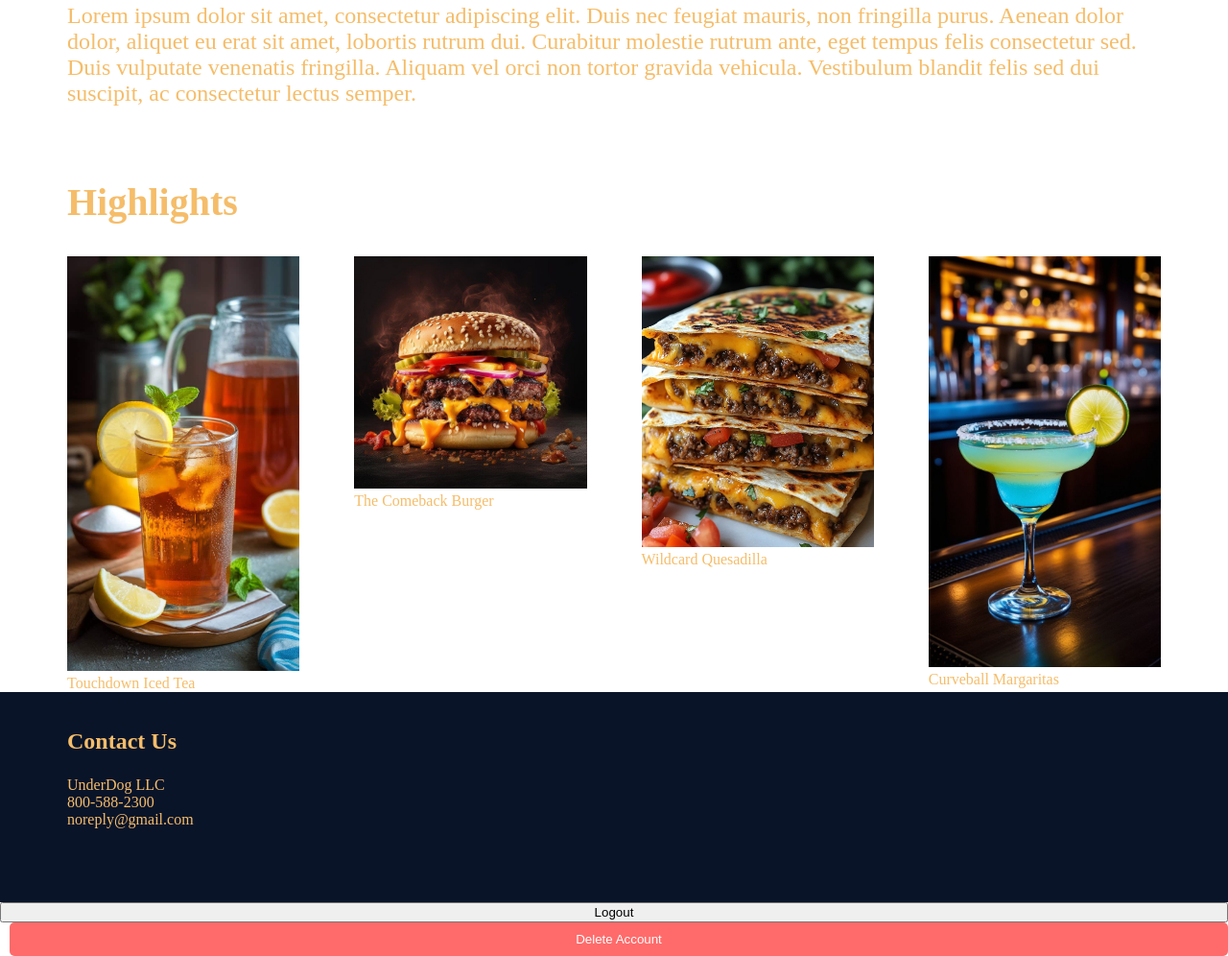
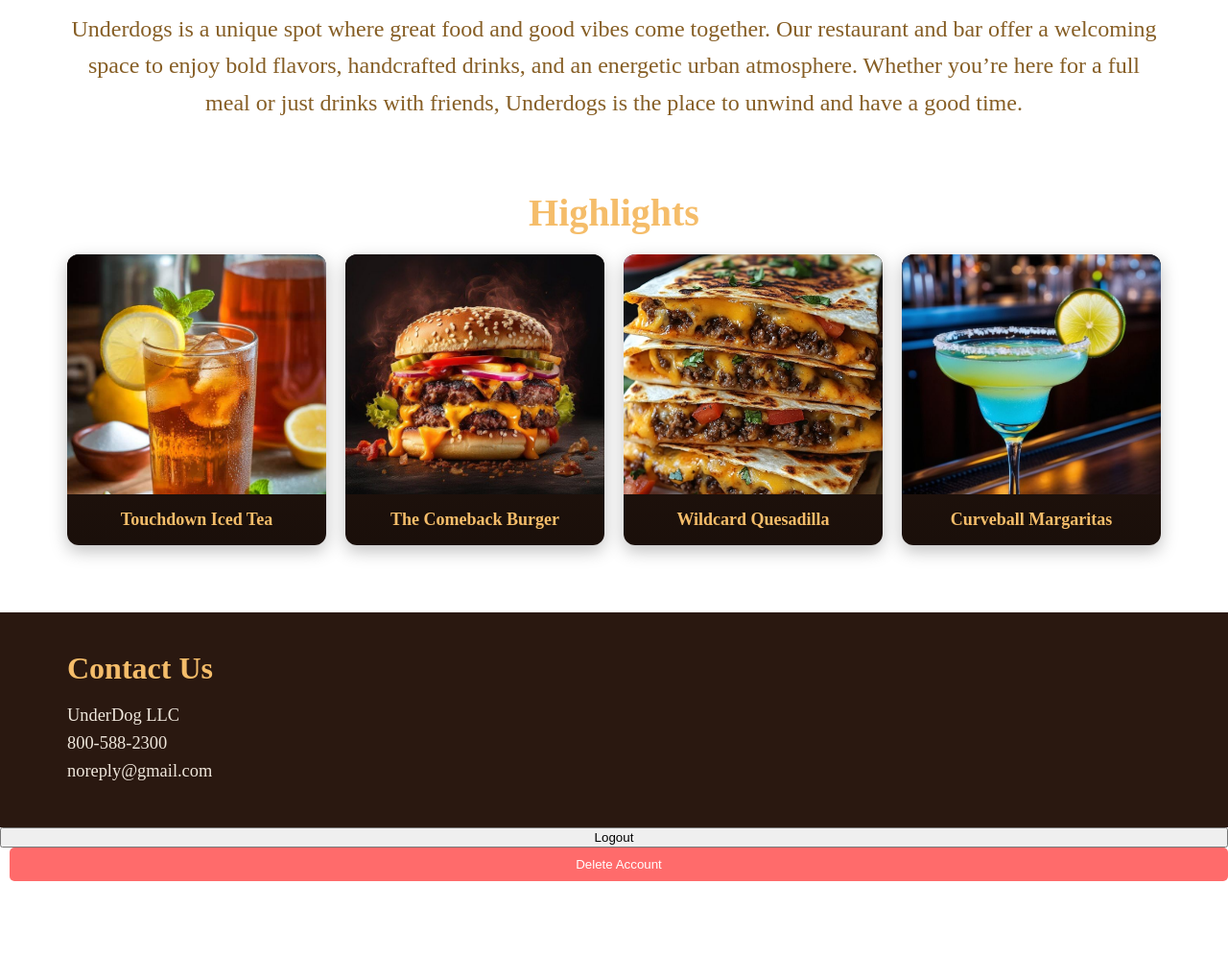
Before and after one commit to kayronbrown29-ai/120-Final-Project, a website: page index.html in a window 1280 px wide. Shown: the part 910-1906 px from the top of the page at 96% size. After the commit the page ends 1828 px from the top, so only its background shows below. Drawn offline with nearby package versions, Linux system fonts and the light colour scheme.

Commit message:
About us remodel

```diff
--- a/index.css
+++ b/index.css
@@ -172,41 +172,70 @@ label[for="newsletter"]{
 .width-limit{
     max-width:1140px;
     margin:0 auto;
+    padding:20px;
 }
 .width-limit h1{
     font-size:250%;
+    margin:30px 0 20px 0;
+    color:#f5bd6a;
+    text-align:center;
 }
 .width-limit p{
     font-size: 150%;
+    line-height:1.6;
+    color:#865e25;
+    text-align:center;
 }
 .a-row{
     display:flex;
     flex-direction: row;
-    gap:5%;
+    gap:20px;
+    margin:20px 0;
 }
 .presenting{
-    width:25%;
+    flex:1;
     margin:0;
     padding:0;
+    background: linear-gradient(180deg, #2a1810 0%, #1a0f0a 100%);
+    border-radius:12px;
+    overflow:hidden;
+    box-shadow: 0 6px 18px rgba(0,0,0,0.25);
+    transition: all 0.3s ease;
+    cursor:pointer;
+}
+.presenting:hover {
+    transform: translateY(-6px);
+    box-shadow: 0 10px 24px rgba(0,0,0,0.35);
 }
 .presenting img{
-    max-width:100%;
+    width:100%;
+    height:250px;
+    object-fit:cover;
+    display:block;
+}
+.presenting figcaption {
+    padding:16px;
+    text-align:center;
+    color:#f5bd6a;
+    font-weight:600;
+    font-size:18px;
 }
 footer{
-    background-color: #091429;
-    margin:0;
-    padding:0;
-    padding-top:3%;
-    padding-bottom:6%;
+    background-color: #2a1810;
+    margin:30px 0 0 0;
+    padding:40px 0;
 }
 footer h2{
-    margin:0;
+    margin:0 0 20px 0;
     padding:0;
-    margin-bottom:2%;
+    color:#f5bd6a;
+    font-size:200%;
 }
 footer p{
-    margin:0;
+    margin:8px 0;
     padding:0;
+    color:#efe7dc;
+    font-size:115%;
 }
 .width-container{
     max-width:1140px;
--- a/index.html
+++ b/index.html
@@ -29,23 +29,23 @@
     <main>
         <section class="width-limit">
             <h1>About Us</h1>
-            <p>Lorem ipsum dolor sit amet, consectetur adipiscing elit. Duis nec feugiat mauris, non fringilla purus. Aenean dolor dolor, aliquet eu erat sit amet, lobortis rutrum dui. Curabitur molestie rutrum ante, eget tempus felis consectetur sed. Duis vulputate venenatis fringilla. Aliquam vel orci non tortor gravida vehicula. Vestibulum blandit felis sed dui suscipit, ac consectetur lectus semper.</p>
+            <p>Underdogs is a unique spot where great food and good vibes come together. Our restaurant and bar offer a welcoming space to enjoy bold flavors, handcrafted drinks, and an energetic urban atmosphere. Whether you’re here for a full meal or just drinks with friends, Underdogs is the place to unwind and have a good time.</p>
             <br>
             <h1>Highlights</h1>
             <div class="a-row">
-                <figure class="presenting">
+                <figure class="presenting" onclick="goToMenu('Touchdown Iced Tea')">
                     <img src="img/tea.jpg">
                     <figcaption>Touchdown Iced Tea</figcaption>
                 </figure>
-                <figure class="presenting">
+                <figure class="presenting" onclick="goToMenu('The Comeback Burger')">
                     <img src="img/Burger.jpg">
                     <figcaption>The Comeback Burger</figcaption>
                 </figure>
-                <figure class="presenting">
+                <figure class="presenting" onclick="goToMenu('Wildcard Quesadilla')">
                     <img src="img/Quesdilla.jpg">
                     <figcaption>Wildcard Quesadilla</figcaption>
                 </figure>
-                <figure class="presenting">
+                <figure class="presenting" onclick="goToMenu('Curveball Margaritas')">
                     <img src="img/margarita.jpg">
                     <figcaption>Curveball Margaritas</figcaption>
             </div>
@@ -94,7 +94,12 @@ document.addEventListener("DOMContentLoaded", () => {
 <button onclick="deleteAccount()" class="delete-account-btn" style="background-color: #ff6b6b; color: white; padding: 10px 15px; border: none; border-radius: 5px; cursor: pointer; margin-left: 10px;">Delete Account</button>
 
 <script>
-function logout() {
+function goToMenu(itemName) {
+    window.location.href = `menu.html?scroll=${encodeURIComponent(itemName)}`;
+}
+</script>
+
+<script>
     localStorage.removeItem("CurrentAdmin");
     localStorage.removeItem("CurrentUser");
     localStorage.removeItem("isLoggedIn");
```
Also changed, not shown: menu.js (+19 -0 lines).
